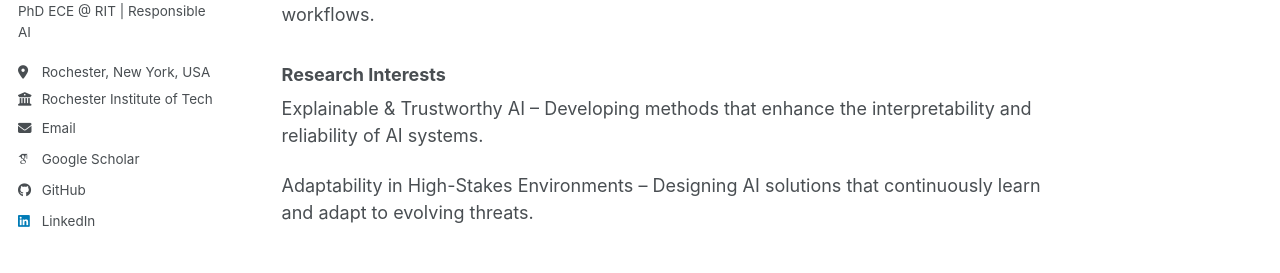
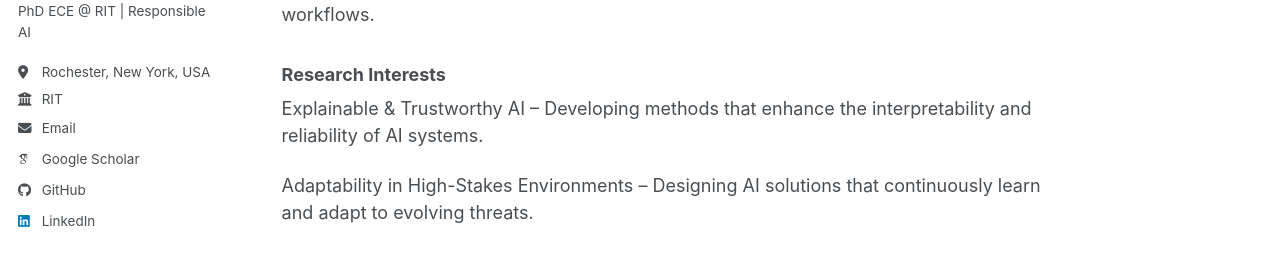
Before and after one commit to RezzFayyazi/RezzFayyazi.github.io, a Jekyll site: the page built from _pages/about.md, in a window 1280 px wide. Shown: the part 329-602 px from the top of the page. Built offline with Jekyll 4.4.1, drawn with Linux system fonts in a browser that asks for light colours; some web fonts are replaced; a script bundle is joined from its source files by our own code; library files that are not in the unit come from our copies.

Commit message:
Update _config.yml

```diff
--- a/_config.yml
+++ b/_config.yml
@@ -28,7 +28,7 @@ author:
   pronouns         : # example: "she/her"
   bio              : "PhD ECE @ RIT | Responsible AI"
   location         : "Rochester, New York, USA"
-  employer         : "Rochester Institute of Technology"
+  employer         : "RIT"
   uri              : # URL
   email            : "RezzFayyazi@gmail.com"
 
```
